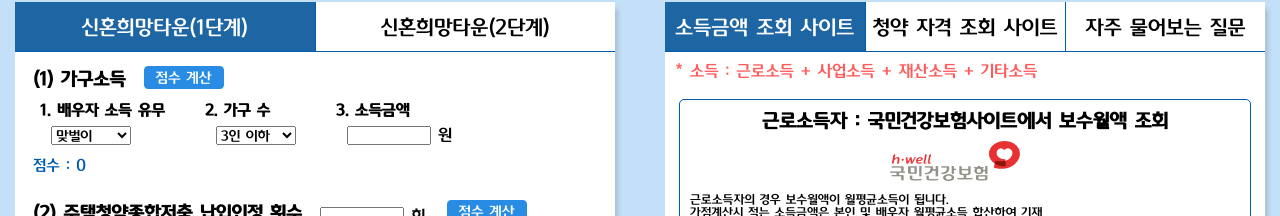
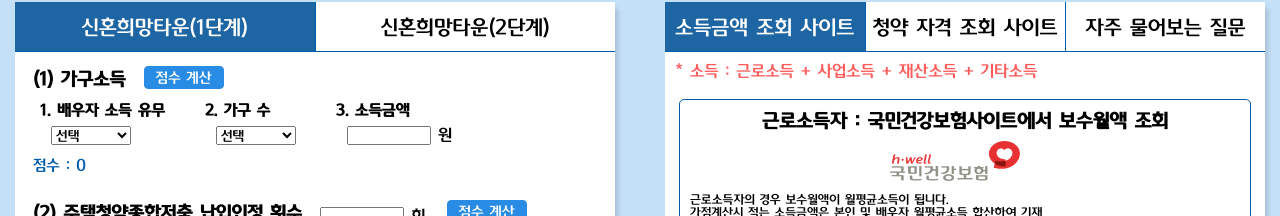
Before and after one commit to HeiniHeo/AllAboutSHT, a Next.js app in the folder Front/: page / in a window 1280 px wide. Shown: the part 288-504 px from the top of the page. Built offline with nearby package versions, Linux system fonts and the light colour scheme.

Commit message:
선택 항목을 넣어서 초기에 안 되는 오류를 수정했습니다

```diff
--- a/Front/components/Menu1/Calculator1.jsx
+++ b/Front/components/Menu1/Calculator1.jsx
@@ -209,7 +209,7 @@ const Calculator1 = ()=>{
 
         e.preventDefault()
         {
-            Result1_Alert == '모든 항목을 입력해주세요' || Result2_Alert == '모든 항목을 입력해주세요' || Result3_Alert == '모든 항목을 입력해주세요'|| state.Income_Score == 0 || Result3 == 0 || Location == '.' || apply == '.' || option3 == '.' || dbLocation == '.' || Location2 == '.'
+            Result1_Alert == '모든 항목을 입력해주세요' || Result2_Alert == '모든 항목을 입력해주세요' || Result3_Alert == '모든 항목을 입력해주세요'|| state.Income_Score == 0 || Location == '.' || apply == '.' || option3 == '.' || dbLocation == '.' || Location2 == '.'
                 ? setResult4_Alert('모든 항목의 점수를 내주세요')
                 : successSubmit()
         }
@@ -231,6 +231,7 @@ const Calculator1 = ()=>{
                                         <h6>1. 배우자 소득 유무</h6>
 
                                         <select onChange={ChangeIncome}>
+                                            <option value="two">선택</option>
                                             <option value="two">맞벌이</option>
                                             <option value="one">외벌이</option>
                                             <option value="zero">둘 다 무직</option>
@@ -239,6 +240,7 @@ const Calculator1 = ()=>{
                                     <div className="inline-block margin-left">
                                         <h6>2. 가구 수</h6>
                                         <select onChange={ChangePerson}>
+                                            <option value="two">선택</option>
                                             <option value="three">3인 이하</option>
                                             <option value="four">4인</option>
                                             <option value="five">5인</option>
--- a/Front/components/Menu1/Calculator2.jsx
+++ b/Front/components/Menu1/Calculator2.jsx
@@ -244,7 +244,7 @@ const Calculator2 = ()=>{
         e.preventDefault()
 
         {
-            Result1_Alert == '항목을 입력해주세요' || Result2_Alert == '항목을 입력해주세요' || Result3_Alert == '모든 항목을 입력해주세요' || Result4_Alert == '항목을 입력해주세요' || Result1 == 0 || Result2 == 0 || Result4 == 0 || Location == '.' || apply == '.' || option3 == '.' || dbLocation == '.' || Location2 == '.'
+            Result1_Alert == '항목을 입력해주세요' || Result2_Alert == '항목을 입력해주세요' || Result3_Alert == '모든 항목을 입력해주세요' || Result4_Alert == '항목을 입력해주세요' || Result1 == 0 || Result2 == 0 || Location == '.' || apply == '.' || option3 == '.' || dbLocation == '.' || Location2 == '.'
                 ? setResult5_Alert('모든 항목의 점수를 내주세요')
                 : successSubmit()
         }
```
Also changed, not shown: 2 other files (tests, documents, lock files or other folders).
